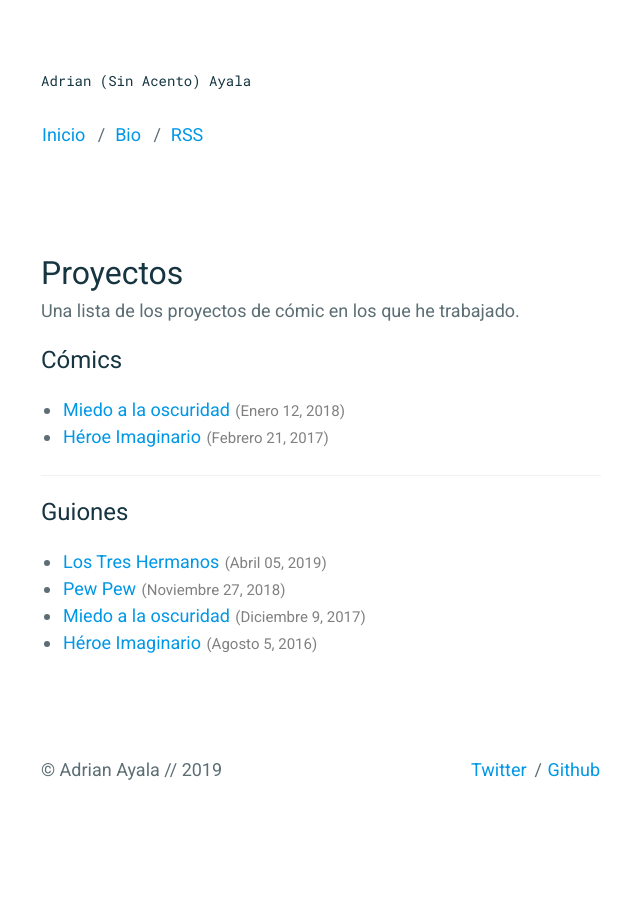
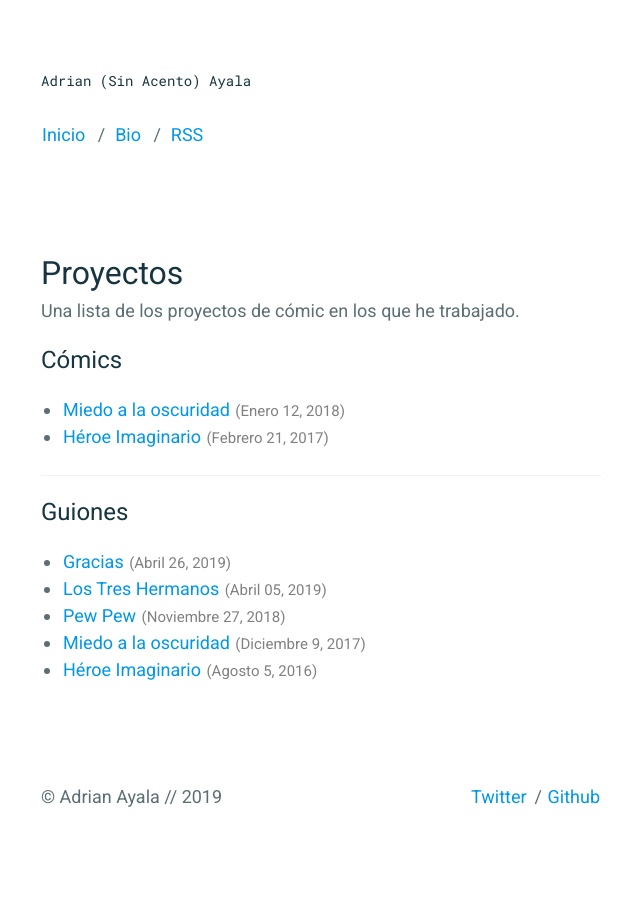
Before and after one commit to adrrian17/adrrian17.github.io, a Jekyll site: the page built from _pages/projects.md, in a window 1280 px wide. Shown: the whole page, without its empty margins (319-959 px from the left). Built offline with Jekyll 4.4.1, drawn with Linux system fonts in a browser that asks for light colours.

Commit message:
Add new comic book script

```diff
--- a/_pages/projects.md
+++ b/_pages/projects.md
@@ -15,6 +15,7 @@ Una lista de los proyectos de cómic en los que he trabajado.
 
 ## Guiones
 
+- [Gracias](/guiones/Gracias.pdf){:target="_blank"} <small>(Abril 26, 2019)</small>
 - [Los Tres Hermanos](/guiones/Los-tres-hermanos.pdf){:target="_blank"} <small>(Abril 05, 2019)</small>
 - [Pew Pew](/guiones/Pew-pew.pdf){:target="_blank"} <small>(Noviembre 27, 2018)</small>
 - [Miedo a la oscuridad](/guiones/Miedo-a-la-oscuridad.pdf){:target="_blank"} <small>(Diciembre 9, 2017)</small>
```
Also changed, not shown: 1 other file.
